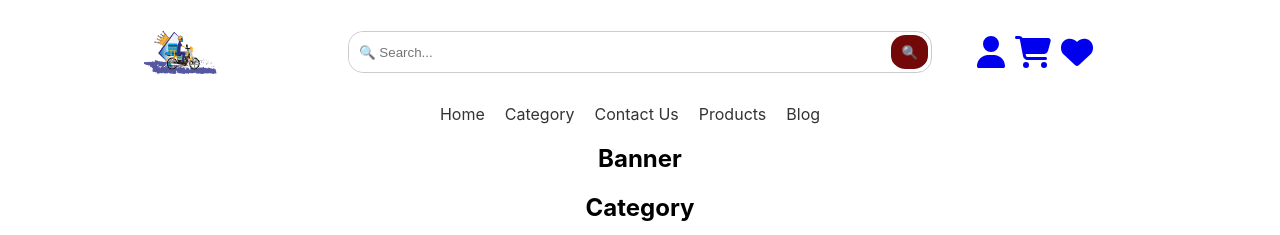
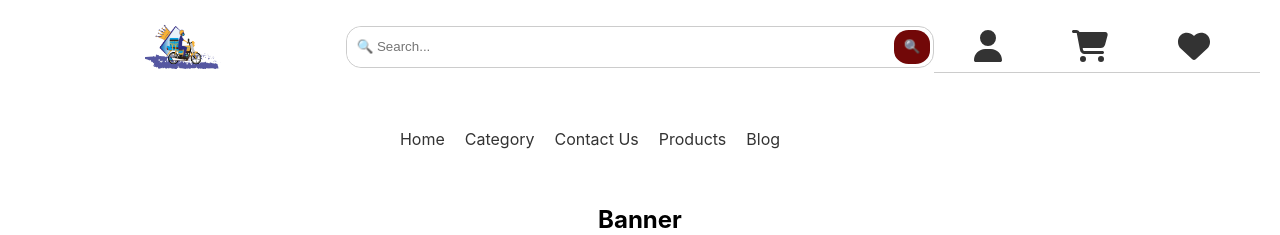
Before and after one commit to blase147/my-shop, a React (Create React App) app: page / in a window 1280 px wide. Shown: the top 235 px of the page. Built offline with nearby package versions, Linux system fonts and the light colour scheme.

Commit message:
update home

```diff
--- a/src/components/header/header.scss
+++ b/src/components/header/header.scss
@@ -1,6 +1,25 @@
+.header {
+  position: -webkit-sticky;
+  position: sticky;
+  top: 0;
+  background-color: #fff;
+  z-index: 100;
+  border-bottom: 1px solid #ccc; /* Add a border if needed */
+}
+
 .header ul {
   display: flex;
-  gap: 10px;
-  text-decoration: solid;
+  justify-content: space-around;
+  padding: 10px;
+  margin: 0;
   list-style-type: none;
 }
+
+.header li {
+  margin-right: 10px;
+}
+
+.header a {
+  text-decoration: none;
+  color: #333;
+}
--- a/src/components/home/home.scss
+++ b/src/components/home/home.scss
@@ -4,7 +4,7 @@
   align-items: center;
   padding: 20px;
   box-sizing: border-box;
-  gap: 5px;
+  // gap: 5px;
   // background-color: green;
 
   .logo {
@@ -16,7 +16,6 @@
   }
 
   .header {
-    padding: 0;
     width: 33.3%;
   }
 
@@ -25,7 +24,7 @@
     align-self: center;
     justify-content: center;
     // background-color: #720808;
-    width:60%;
+    width: 60%;
     margin-left: auto; /* Move the entire div to the right */
   }
 }
--- a/src/components/logo/logo.scss
+++ b/src/components/logo/logo.scss
@@ -9,6 +9,5 @@
     align-self: center;
     // background-color: rgb(23, 0, 128);
     width: 23.3%;
-
   }
 }
--- a/src/components/menu/menu.jsx
+++ b/src/components/menu/menu.jsx
@@ -1,18 +1,46 @@
-import React from 'react';
+import React, { useState, useEffect } from 'react';
 import { Link } from 'react-router-dom';
 import './menu.scss';
+import Header from '../header/header';
+import Logo from '../logo/logo';
 
 const Menu = () => {
+  const [isHeaderVisible, setIsHeaderVisible] = useState(false);
+
+  useEffect(() => {
+    const handleScroll = () => {
+      const windowHeight = window.innerHeight;
+      const scrollPosition = window.scrollY;
+
+      // Adjust the threshold as needed
+      const showHeaderThreshold = windowHeight * 0.13;
+      const hideHeaderThreshold = windowHeight; // Adjust the threshold as needed
+
+
+      setIsHeaderVisible(scrollPosition < showHeaderThreshold);
+      setIsHeaderVisible(scrollPosition > showHeaderThreshold);
+    };
+
+    window.addEventListener('scroll', handleScroll);
+
+    return () => {
+      window.removeEventListener('scroll', handleScroll);
+    };
+  }, []);
+
   const navLinks = [
     { url: '/', name: 'Home' },
     { url: '/category', name: 'Category' },
     { url: '/contactUs', name: 'Contact Us' },
     { url: '/products', name: 'Products' },
     { url: '/blog', name: 'Blog' },
-  ].filter(Boolean);
+  ];
 
   return (
     <div className="menu">
+      <div className='menu_header'>
+        {isHeaderVisible &&  <Logo />}
+      </div>
       <ul>
         {navLinks.map(({ url, name }) => (
           <li key={name}>
@@ -20,8 +48,9 @@ const Menu = () => {
           </li>
         ))}
       </ul>
-    </div>
-  );
-};
 
+      <div className='menu_header'>
+        {isHeaderVisible &&  <Header />}
+      </div>
+   </div>)}
 export default Menu;
--- a/src/components/menu/menu.scss
+++ b/src/components/menu/menu.scss
@@ -1,17 +1,33 @@
 .menu {
+  display: flex;
+  justify-content: space-between;
+  align-items: center;
+  background-color: #fff;
+  padding: 20px;
+  position: -webkit-sticky;
+  position: sticky;
+  top: 0; /* Set a value for the 'top' property to make it sticky at the top */
+
   ul {
     list-style: none;
     padding: 0;
-    margin: 0;
-    display: flex; /* Make the list items flex containers */
+    margin-right: 80px;
+    display: flex;
   }
 
   li {
-    margin-right: 20px; /* Adjust the spacing between links as needed */
+    margin-right: 20px;
   }
 
   a {
     text-decoration: none;
-    color: #333; /* Adjust the color as needed */
+    color: #333;
   }
 }
+
+.menu_header {
+  display: flex;
+  justify-content: space-around;
+  // align-items: center;
+  gap: 50px;
+}
--- a/src/components/search/search.scss
+++ b/src/components/search/search.scss
@@ -12,6 +12,7 @@ button,
 input {
   border: none;
 }
+
 input {
   width: 100%;
   height: 100%;
@@ -29,5 +30,5 @@ input {
   box-sizing: border-box;
   outline: none;
   cursor: pointer;
-  margin:3px;
+  margin: 3px;
 }
```
